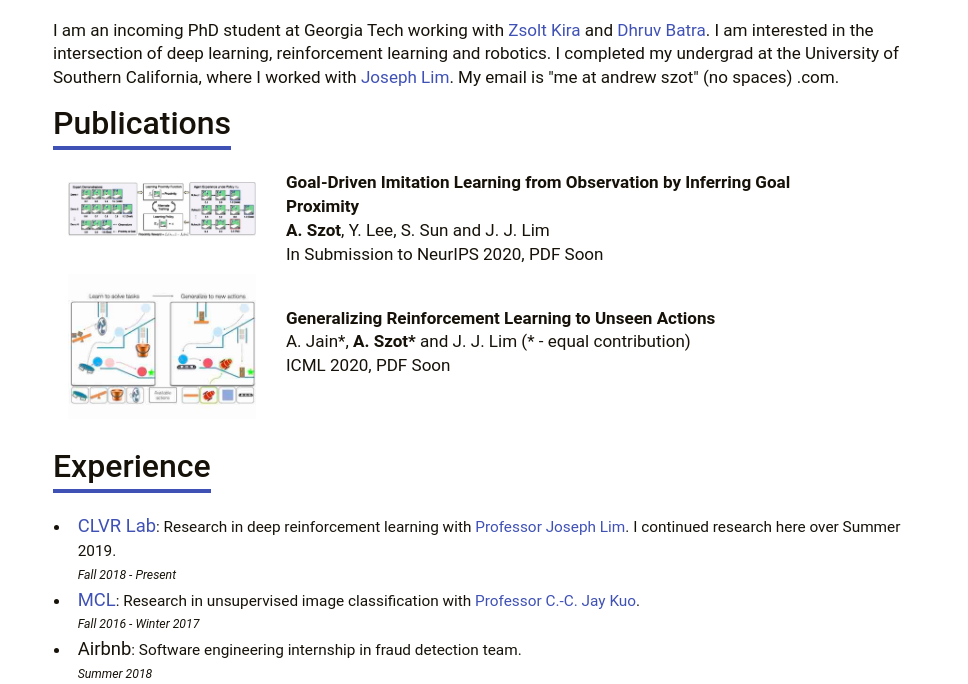
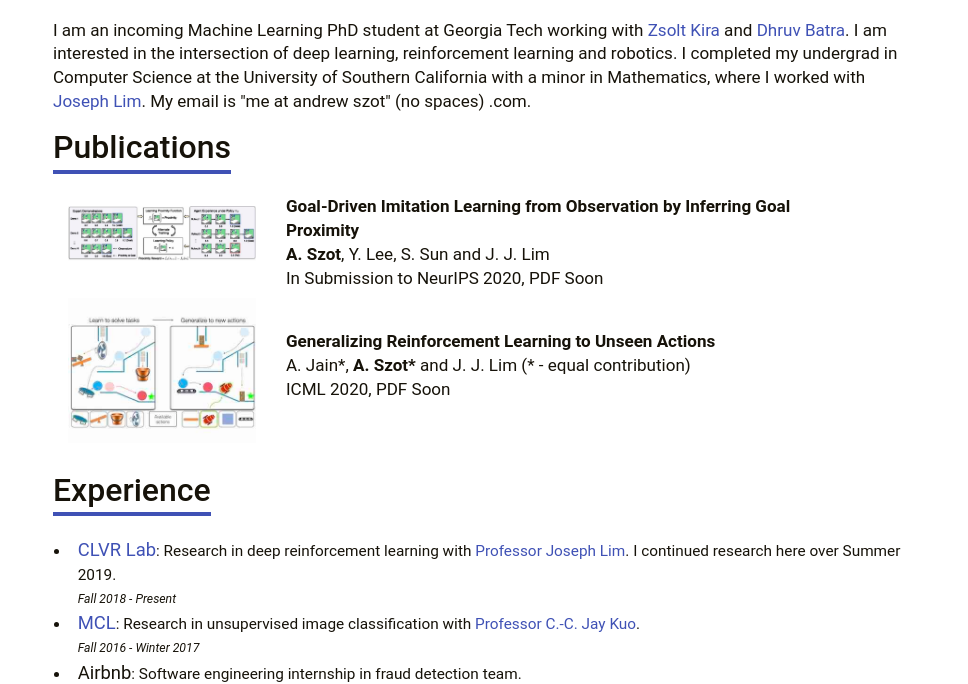
Before and after one commit to ASzot/aszot.github.io, a plain HTML site: page index.html in a window 1280 px wide. Shown: the part 119-803 px from the top of the page, without its empty margins (151-1119 px from the left). Drawn offline with nearby package versions, Linux system fonts and the light colour scheme.

Commit message:
rebuilding site Thu Jun 25 08:19:10 PDT 2020

```diff
--- a/index.html
+++ b/index.html
@@ -75,10 +75,11 @@
 	<header id="header">
 		<div class='content align-left'>
 			<p>
-				I am an incoming PhD student at Georgia Tech working with <a href='https://www.cc.gatech.edu/~zk15/'>Zsolt Kira</a> and
+				I am an incoming Machine Learning PhD student at Georgia Tech working with <a href='https://www.cc.gatech.edu/~zk15/'>Zsolt Kira</a> and
 				<a href='https://www.cc.gatech.edu/~dbatra/index.html'>Dhruv Batra</a>. I am interested in the intersection of deep learning,
-				reinforcement learning and robotics. I completed my undergrad at
-				the University of Southern California, where I worked with
+				reinforcement learning and robotics. I completed my undergrad in
+        Computer Science at
+				the University of Southern California with a minor in Mathematics, where I worked with
 				<a href='https://viterbi-web.usc.edu/~limjj/'>Joseph Lim</a>.  My email is "me at andrew szot" (no spaces) .com.
 			</p>
 
```
